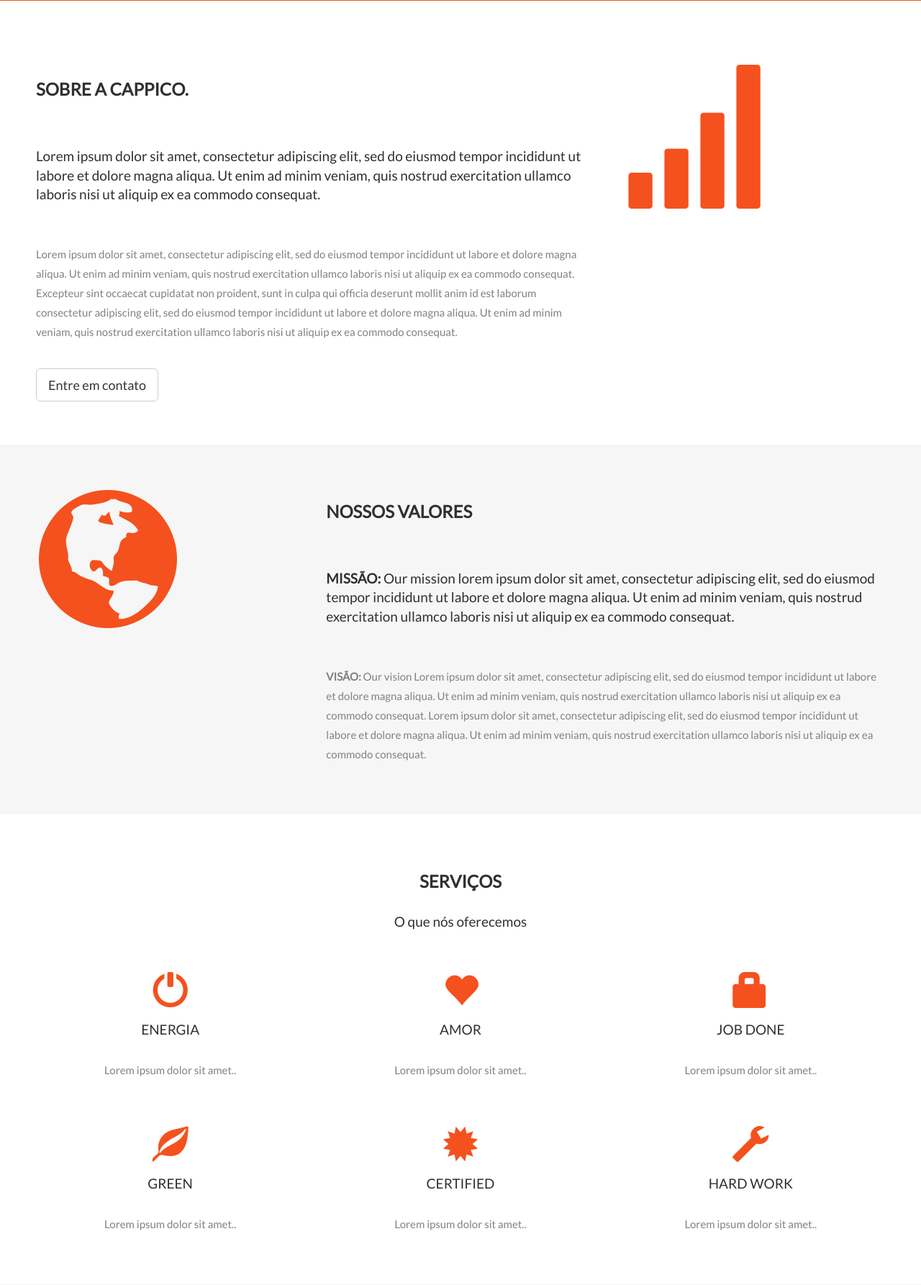
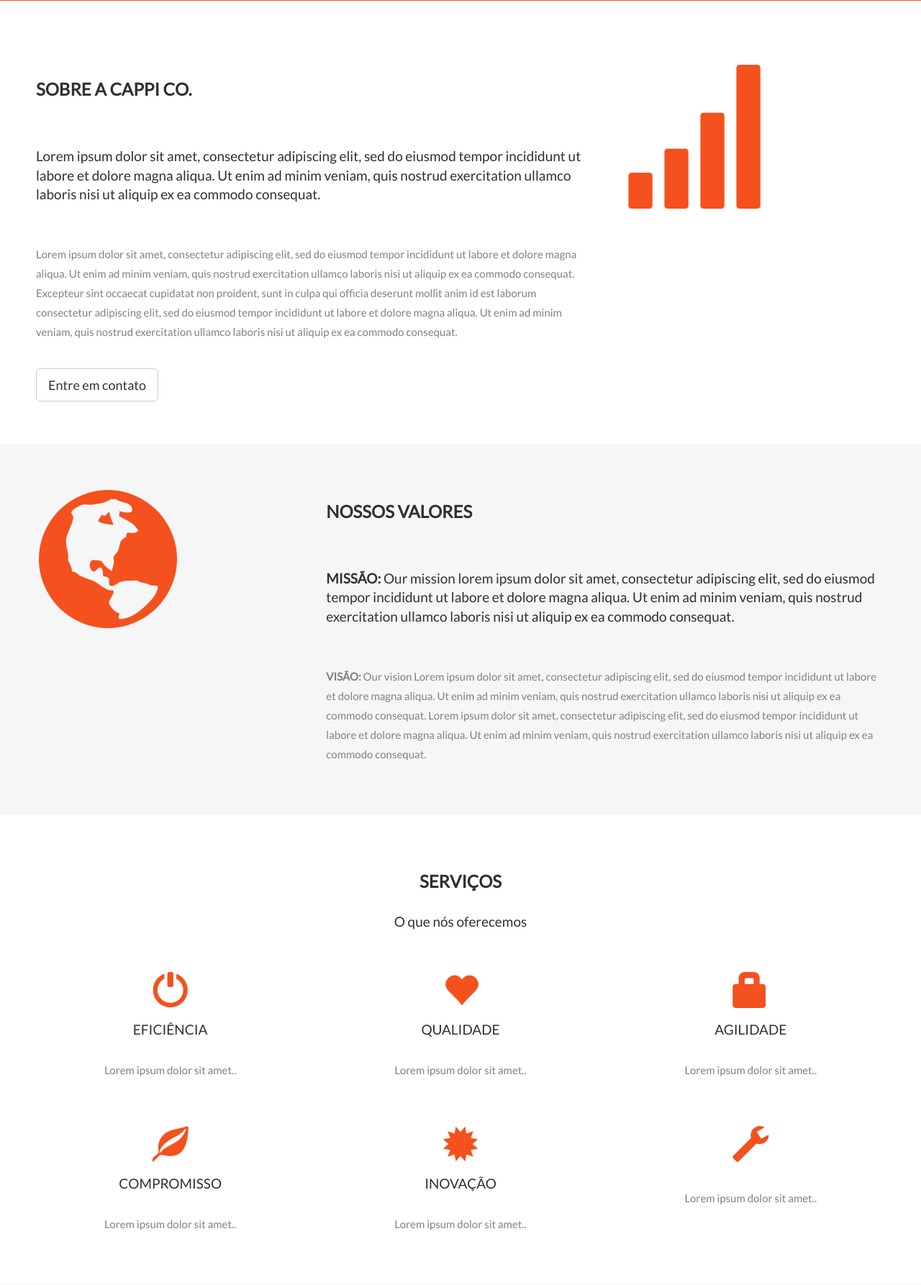
Before and after one commit to felippecappi/cappico, a Django app: page / in a window 1280 px wide. Shown: the part 385-2171 px from the top of the page at 72% size. Run offline with Django 3.2, Linux system fonts and the light colour scheme; some libraries are stand-ins or nearby versions.

Commit message:
ATUALIZACAO

```diff
--- a/core/templates/about.html
+++ b/core/templates/about.html
@@ -1,7 +1,7 @@
 <div id="about" class="container-fluid">
   <div class="row">
     <div class="col-sm-8">
-      <h2>Sobre a CappiCo.</h2><br>
+      <h2>Sobre a Cappi Co.</h2><br>
       <h4>Lorem ipsum dolor sit amet, consectetur adipiscing elit, sed do eiusmod tempor incididunt ut labore et dolore magna aliqua. Ut enim ad minim veniam, quis nostrud exercitation ullamco laboris nisi ut aliquip ex ea commodo consequat.</h4><br>
       <p>Lorem ipsum dolor sit amet, consectetur adipiscing elit, sed do eiusmod tempor incididunt ut labore et dolore magna aliqua. Ut enim ad minim veniam, quis nostrud exercitation ullamco laboris nisi ut aliquip ex ea commodo consequat. Excepteur sint occaecat cupidatat non proident, sunt in culpa qui officia deserunt mollit anim id est laborum consectetur adipiscing elit, sed do eiusmod tempor incididunt ut labore et dolore magna aliqua. Ut enim ad minim veniam, quis nostrud exercitation ullamco laboris nisi ut aliquip ex ea commodo consequat.</p>
       <br><button class="btn btn-default btn-lg">Entre em contato</button>
--- a/core/templates/footer.html
+++ b/core/templates/footer.html
@@ -2,5 +2,5 @@
   <a href="#myPage" title="To Top">
     <span class="glyphicon glyphicon-chevron-up"></span>
   </a>
-  <p>Cappi Company By <a href="http://www.w3schools.com" title="Visit w3schools">www.w3schools.com</a></p>
+  <p>Cappi Company By<a href="http://www.w3schools.com" title="Visit w3schools">www.w3schools.com</a></p>
 </footer>
--- a/core/templates/index.html
+++ b/core/templates/index.html
@@ -1,8 +1,8 @@
 <!DOCTYPE html>
-<html lang="en">
+<html lang="br">
 <head>
   <!-- Theme Made By www.w3schools.com - No Copyright -->
-  <title>Bootstrap Theme Company Page</title>
+  <title>Cappi Company Page</title>
   <meta charset="utf-8">
   <meta name="viewport" content="width=device-width, initial-scale=1">
   <link rel="stylesheet" href="https://maxcdn.bootstrapcdn.com/bootstrap/3.3.7/css/bootstrap.min.css">
--- a/core/templates/portfolio.html
+++ b/core/templates/portfolio.html
@@ -1,12 +1,12 @@
 <div id="portfolio" class="container-fluid text-center bg-grey">
   <h2>Portfolio</h2><br>
-  <h4>What we have created</h4>
+  <h4>O que nós criamos</h4>
   <div class="row text-center slideanim">
     <div class="col-sm-4">
       <div class="thumbnail">
         <img src="paris.jpg" alt="Paris" width="400" height="300">
         <p><strong>Paris</strong></p>
-        <p>Yes, we built Paris</p>
+        <p>Sim, we built Paris</p>
       </div>
     </div>
     <div class="col-sm-4">
--- a/core/templates/services.html
+++ b/core/templates/services.html
@@ -5,17 +5,17 @@
   <div class="row slideanim">
     <div class="col-sm-4">
       <span class="glyphicon glyphicon-off logo-small"></span>
-      <h4>ENERGIA</h4>
+      <h4>EFICIÊNCIA</h4>
       <p>Lorem ipsum dolor sit amet..</p>
     </div>
     <div class="col-sm-4">
       <span class="glyphicon glyphicon-heart logo-small"></span>
-      <h4>AMOR</h4>
+      <h4>QUALIDADE</h4>
       <p>Lorem ipsum dolor sit amet..</p>
     </div>
     <div class="col-sm-4">
       <span class="glyphicon glyphicon-lock logo-small"></span>
-      <h4>JOB DONE</h4>
+      <h4>AGILIDADE</h4>
       <p>Lorem ipsum dolor sit amet..</p>
     </div>
   </div>
@@ -23,17 +23,17 @@
   <div class="row slideanim">
     <div class="col-sm-4">
       <span class="glyphicon glyphicon-leaf logo-small"></span>
-      <h4>GREEN</h4>
+      <h4>COMPROMISSO</h4>
       <p>Lorem ipsum dolor sit amet..</p>
     </div>
     <div class="col-sm-4">
       <span class="glyphicon glyphicon-certificate logo-small"></span>
-      <h4>CERTIFIED</h4>
+      <h4>INOVAÇÃO</h4>
       <p>Lorem ipsum dolor sit amet..</p>
     </div>
     <div class="col-sm-4">
       <span class="glyphicon glyphicon-wrench logo-small"></span>
-      <h4 style="color:#303030;">HARD WORK</h4>
+      <h4 style="color:#303030;"></h4>
       <p>Lorem ipsum dolor sit amet..</p>
     </div>
   </div>
```
